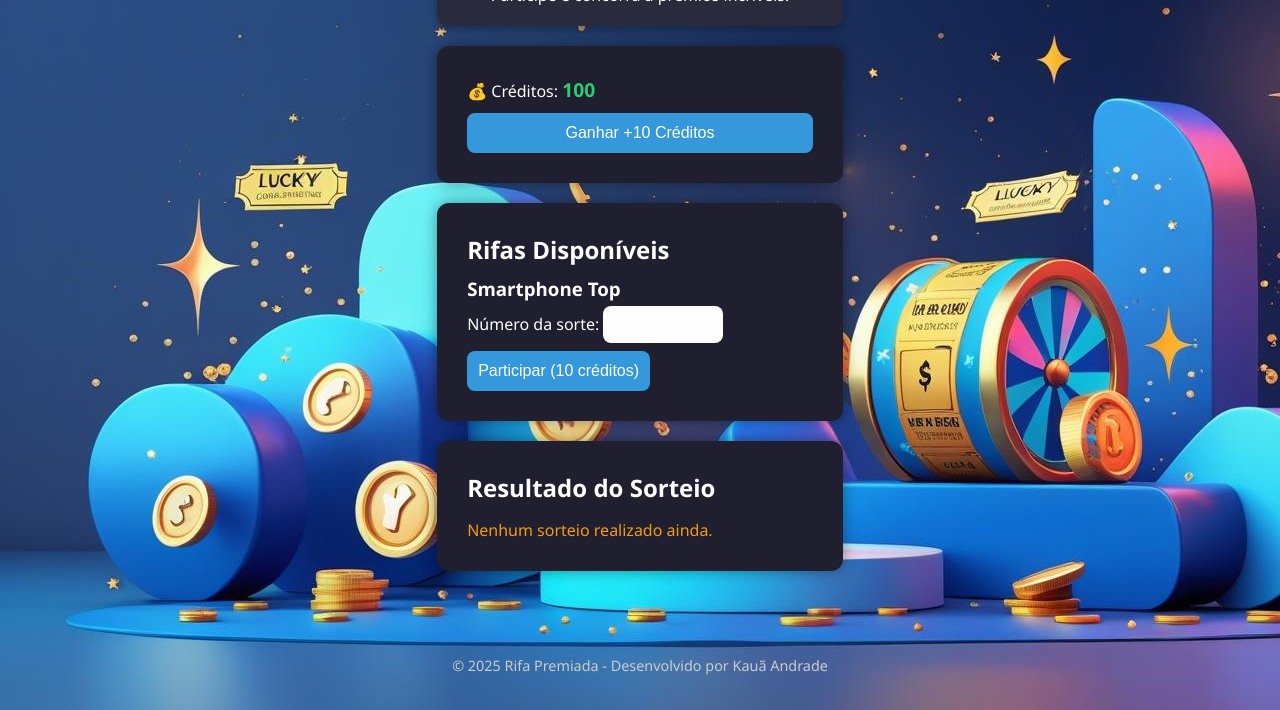
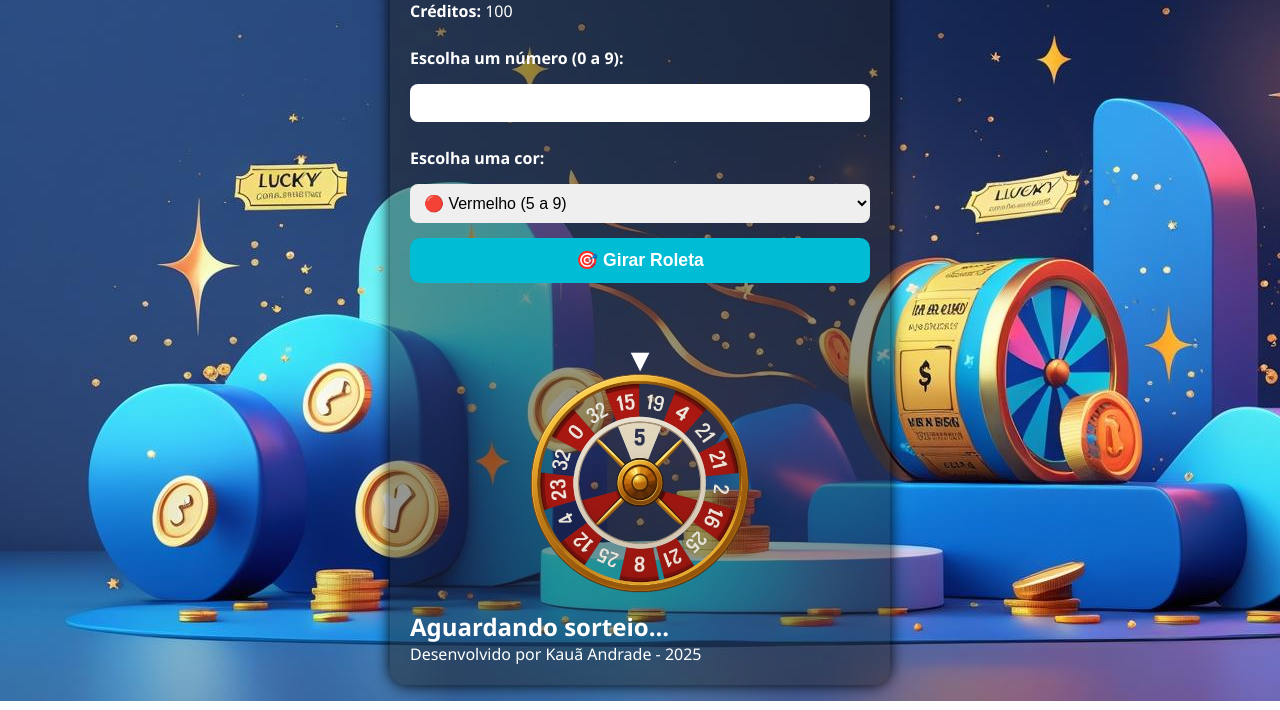
Before and after one commit to kauan12332/app-rifa, a plain HTML site: page index.html in a window 1280 px wide. Shown: the part 99-809 px from the top of the page. Drawn offline with Linux system fonts and the light colour scheme.

Commit message:
update versao 1.0

```diff
--- a/index.html
+++ b/index.html
@@ -2,40 +2,47 @@
 <html lang="pt-BR">
 <head>
   <meta charset="UTF-8" />
-  <meta name="viewport" content="width=device-width, initial-scale=1.0" />
-  <title>Rifa Premiada</title>
+  <meta name="viewport" content="width=device-width, initial-scale=1.0"/>
+  <title>Roleta de Cassino - Jogo de Apostas</title>
   <link rel="stylesheet" href="style/style.css" />
 </head>
 <body>
   <div class="container">
     <header>
-      <h1>🎉 Rifa Premiada</h1>
-      <p>Participe e concorra a prêmios incríveis!</p>
+      <h1>Roleta Russa 🎰</h1>
     </header>
 
     <main>
-      <section id="saldo">
-        <p>💰 Créditos: <span id="creditos">100</span></p>
-        <button onclick="ganharCreditos()">Ganhar +10 Créditos</button>
-      </section>
+      <section class="painel">
+        <p><strong>Créditos:</strong> <span id="creditos">100</span></p>
 
-      <section id="rifas">
-        <h2>Rifas Disponíveis</h2>
-        <div class="rifa">
-          <h3>Smartphone Top</h3>
-          <p>Número da sorte: <input type="number" id="numero" min="1" max="100" /></p>
-          <button onclick="participarRifa()">Participar (10 créditos)</button>
-        </div>
-      </section>
+        <label for="numero">Escolha um número (0 a 9):</label>
+        <input type="number" id="numero" min="0" max="9" />
 
-      <section id="resultado">
-        <h2>Resultado do Sorteio</h2>
-        <p id="mensagem">Nenhum sorteio realizado ainda.</p>
-      </section>
+        <label for="cor">Escolha uma cor:</label>
+        <select id="cor">
+          <option value="vermelho">🔴 Vermelho (5 a 9)</option>
+          <option value="preto">⚫ Preto (0 a 4)</option>
+          <option value="branco">⚪ Branco (apenas número 5)</option>
+        </select>
+
+        <button id="jogarBtn">🎯 Girar Roleta</button>
+        <p id="mensagem"></p>
+        <div class="roleta-area">
+
+  <div class="ponteiro">▼</div>
+  <div id="roleta-container">
+    <img id="roleta" src="imagens/roleta-2.png" alt="Roleta de Cassino">
+  </div>
+  <h2 id="resultado">Aguardando sorteio...</h2>
+ </div>
+
+
+    </section>
     </main>
 
     <footer>
-      <p>&copy; 2025 Rifa Premiada - Desenvolvido por Kauã Andrade</p>
+      <p>Desenvolvido por Kauã Andrade - 2025</p>
     </footer>
   </div>
 
--- a/js/app.js
+++ b/js/app.js
@@ -1,44 +1,70 @@
+const creditosEl = document.getElementById("creditos");
+const numeroInput = document.getElementById("numero");
+const corSelect = document.getElementById("cor");
+const mensagemEl = document.getElementById("mensagem");
+const resultadoEl = document.getElementById("resultado");
+const roletaEl = document.getElementById("roleta");
+const jogarBtn = document.getElementById("jogarBtn");
 
 let creditos = 100;
-const creditosEl = document.getElementById('creditos');
-const mensagemEl = document.getElementById('mensagem');
+let anguloAtual = 0; // Move para fora da função para manter o valor acumulado
 
-function atualizarCreditos() {
-  creditosEl.textContent = creditos;
+function girarRoletaVisual(setorAleatorio) {
+  let giros = 5; // Voltas completas
+  let setores = 12;
+  let anguloSetor = 360 / setores;
+  let anguloFinal = (setorAleatorio * anguloSetor) + (giros * 360);
+
+  anguloAtual += anguloFinal;
+  roletaEl.style.transform = `rotate(${anguloAtual}deg)`;
 }
 
-function ganharCreditos() {
-  creditos += 10;
-  atualizarCreditos();
-  mensagemEl.textContent = 'Você ganhou 10 créditos assistindo uma propaganda!';
-}
+jogarBtn.addEventListener("click", () => {
+  const numeroEscolhido = parseInt(numeroInput.value);
+  const corEscolhida = corSelect.value;
 
-function participarRifa() {
-  const numeroEscolhido = parseInt(document.getElementById('numero').value);
-
-  if (isNaN(numeroEscolhido) || numeroEscolhido < 1 || numeroEscolhido > 100) {
-    mensagemEl.textContent = 'Escolha um número entre 1 e 100!';
+  if (isNaN(numeroEscolhido) || numeroEscolhido < 0 || numeroEscolhido > 9) {
+    mensagemEl.textContent = "Escolha um número entre 0 e 9.";
     return;
   }
 
-  if (creditos < 10) {
-    mensagemEl.textContent = 'Créditos insuficientes para participar!';
-    return;
-  }
+  // Sorteio visual (aleatório entre 0 e 11 para fins visuais)
+  const setorAleatorioVisual = Math.floor(Math.random() * 12);
+  girarRoletaVisual(setorAleatorioVisual);
 
-  creditos -= 10;
-  atualizarCreditos();
+  // Sorteio lógico (resultado do jogo)
+  setTimeout(() => {
+    const numeroSorteado = Math.floor(Math.random() * 10);
+    let corSorteada = "";
 
-  const numeroSorteado = Math.floor(Math.random() * 100) + 1;
+    if (numeroSorteado >= 5 && numeroSorteado <= 9) corSorteada = "vermelho";
+    else if (numeroSorteado >= 0 && numeroSorteado <= 4) corSorteada = "preto";
+    if (numeroSorteado === 5) corSorteada = "branco"; // chance rara de branco
 
-  if (numeroEscolhido === numeroSorteado) {
-    creditos += 100;
-    atualizarCreditos();
-    mensagemEl.textContent = `🎉 Parabéns! Você acertou o número sorteado (${numeroSorteado}) e ganhou 100 créditos!`;
-  } else {
-    mensagemEl.textContent = `Infelizmente você não ganhou. O número sorteado foi ${numeroSorteado}.`;
-  }
-}
+    let ganhou = false;
+    let premio = 0;
 
-// Inicialização
-atualizarCreditos();
+    if (numeroEscolhido === numeroSorteado && corEscolhida === corSorteada) {
+      premio = 20;
+      mensagemEl.textContent = `🎉 Incrível! Você acertou o número e a cor! +${premio} créditos.`;
+      ganhou = true;
+    } else if (corEscolhida === corSorteada) {
+      premio = 5;
+      mensagemEl.textContent = `✅ Você acertou a cor! +${premio} créditos.`;
+      ganhou = true;
+    } else {
+      premio = -5;
+      mensagemEl.textContent = `❌ Você errou. -5 créditos.`;
+    }
+
+    creditos += premio;
+    creditosEl.textContent = creditos;
+
+    resultadoEl.textContent = `Número sorteado: ${numeroSorteado} (${corSorteada.toUpperCase()})`;
+
+    if (creditos <= 0) {
+      mensagemEl.textContent = "💀 Você ficou sem créditos. Atualize a página para reiniciar.";
+      jogarBtn.disabled = true;
+    }
+  }, 3000); // Aguarda 3s para a roleta girar
+});
--- a/style/style.css
+++ b/style/style.css
@@ -1,123 +1,98 @@
-/* RESET */
+
+/* Reset básico */
 * {
   margin: 0;
   padding: 0;
   box-sizing: border-box;
 }
 
-/* FONTE GLOBAL */
-body {
-  font-family: 'Segoe UI', Tahoma, Geneva, Verdana, sans-serif;
-  background-image: url('../imagens/img2.jpg');
+body{
+  font-family: "Segoe UI", sans-serif;
+ background-image: url('../imagens/img2.jpg');
   color: #ffffff;
   min-height: 100vh;
   display: flex;
-  flex-direction: column;
-  padding: 20px;
+  align-items: center;
+  justify-content: center;
 }
 
-/* CONTAINER PRINCIPAL */
 .container {
-  max-width: 600px;
-  margin: auto;
-  flex-grow: 1;
-  display: flex;
-  flex-direction: column;
-  gap: 20px;
+  width: 100%;
+  max-width: 500px;
+  padding: 20px;
+  background-color: #1f1f1f75;
+  border-radius: 16px;
+  box-shadow: 0 0 15px #000;
 }
 
-/* CABEÇALHO */
 header {
   text-align: center;
-  padding: 20px;
-  background: #2a2a3d;
-  border-radius: 12px;
-  box-shadow: 0 4px 10px rgba(0, 0, 0, 0.3);
+  margin-bottom: 20px;
 }
 
 header h1 {
-  font-size: 2rem;
-  color: #f1c40f;
+  color: #ffd700;
 }
 
-/* SESSÕES */
-main section {
-  background: #1f1f2f;
-  padding: 30px;
-  margin-bottom: 20px;
-  border-radius: 12px;
-  box-shadow: 0 0 15px rgba(0,0,0,0.4);
+main section.painel {
   display: flex;
   flex-direction: column;
-  gap: 10px;
+  gap: 15px;
 }
 
-/* INPUT E BOTÃO */
-input[type="number"] {
+label {
+  font-weight: bold;
+  margin-top: 10px;
+}
+
+input[type="number"],
+select {
+  padding: 10px;
+  border-radius: 8px;
+  border: none;
+  font-size: 1rem;
   width: 100%;
-  max-width: 120px;
-  padding: 8px;
-  font-size: 1.1em;
-  border: none;
-  border-radius: 8px;
-  background-color: #fdfdfd;
-  color: #000;
-  margin-top: 5px;
-  margin-bottom: 8px;
 }
 
 button {
-  background-color: #3498db;
-  color: white;
+  background-color: #00bcd4;
+  color: #fff;
+  padding: 12px;
   border: none;
-  padding: 11px;
-  font-size: 1em;
-  border-radius: 8px;
+  font-size: 1.1rem;
+  font-weight: bold;
+  border-radius: 10px;
   cursor: pointer;
   transition: background 0.3s;
 }
 
 button:hover {
-  background-color: #2980b9;
-}
-
-/* CRÉDITOS E MENSAGEM */
-#creditos {
-  font-weight: bold;
-  color: #2ecc71;
-  font-size: 1.2em;
+  background-color: #0097a7;
 }
 
 #mensagem {
-  font-size: 1em;
-  color: #f39c12;
-  margin-top: 5px;
+  font-size: 1rem;
+  min-height: 24px;
+  text-align: center;
 }
 
-/* RODAPÉ */
-footer {
-  text-align: center;
-  margin-top: 30px;
-  padding: 15px;
-  font-size: 0.9em;
-  color: #ccc;
+#roleta-container {
+  width: 250px;
+  height: 250px;
+  margin: 0 auto;
+  position: relative;
 }
 
-/* RESPONSIVO */
-@media (max-width: 600px) {
-  header h1 {
-    font-size: 1.7rem;
-  }
+#roleta {
+  width: 100%;
+  height: 100%;
+  transition: transform 3s ease-out;
+  transform: rotate(0deg);
+}
 
-  input[type="number"] {
-    width: 100%;
-  }
-
-  button {
-    width: 100%;
-  }
-
-  main section {
-    padding: 15px;
-  }
+.ponteiro {
+  text-align: center;
+  font-size: 2rem;
+  margin-bottom: -20px;
+  z-index: 2;
 }
```
Also changed, not shown: imagens/IMG3.jpg (added), imagens/roleta-2.png (added), 1 other file.
